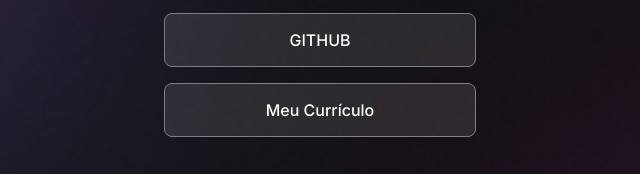
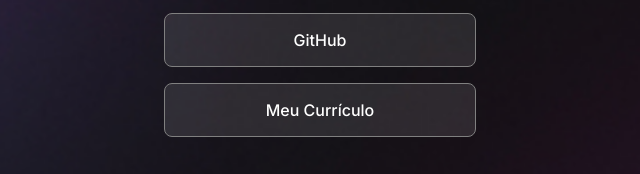
Before and after one commit to thomassz1/Projeto, a plain HTML site: page index.html in a window 1280 px wide. Shown: the part 329-503 px from the top of the page, 320-960 px from the left. Drawn offline with nearby package versions, Linux system fonts and the light colour scheme.

Commit message:
Alteração de botão

```diff
--- a/index.html
+++ b/index.html
@@ -24,7 +24,7 @@
           <a href="https://www.linkedin.com/in/thomas-dalanhol-153981282/" target="blank">Veja meu portifólio</a>
         </li>
         <li>
-          <a href="https://gmail.com" target="_blank">GITHUB</a>
+          <a href="https://github.com/thomassz1" target="_blank">GitHub</a>
         </li>
         <li>
           <a href="https://drive.google.com/file/d/1oqfQwl5TLGfhal3AZLllclnH8_8QDeiY/view?usp=sharing"target=blank>Meu Currículo</a>
```
